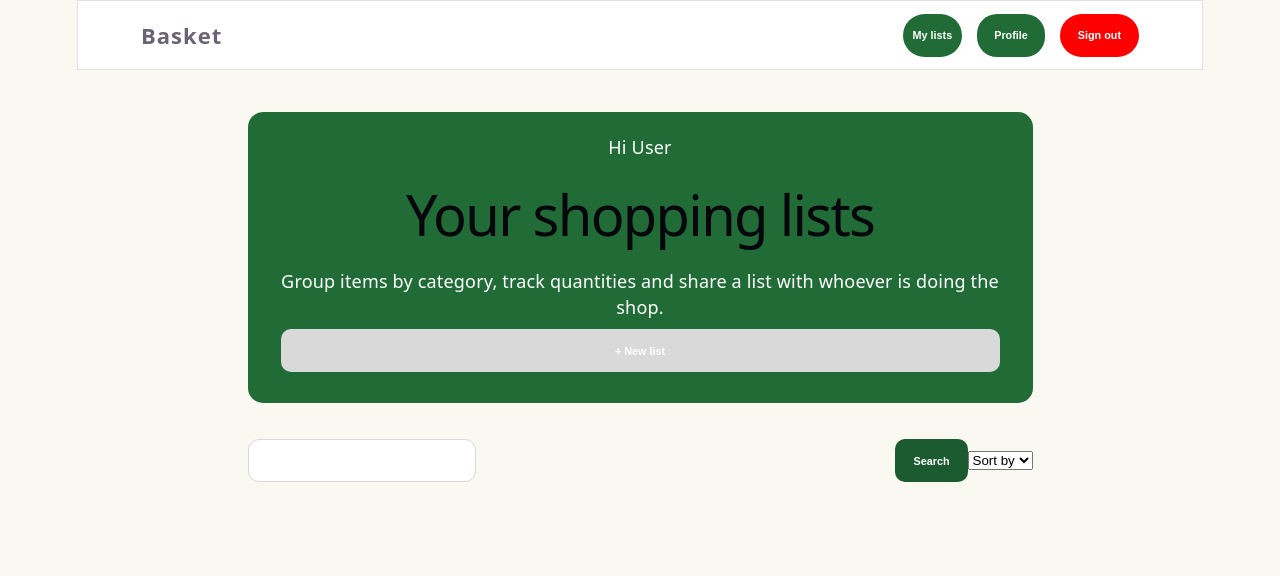
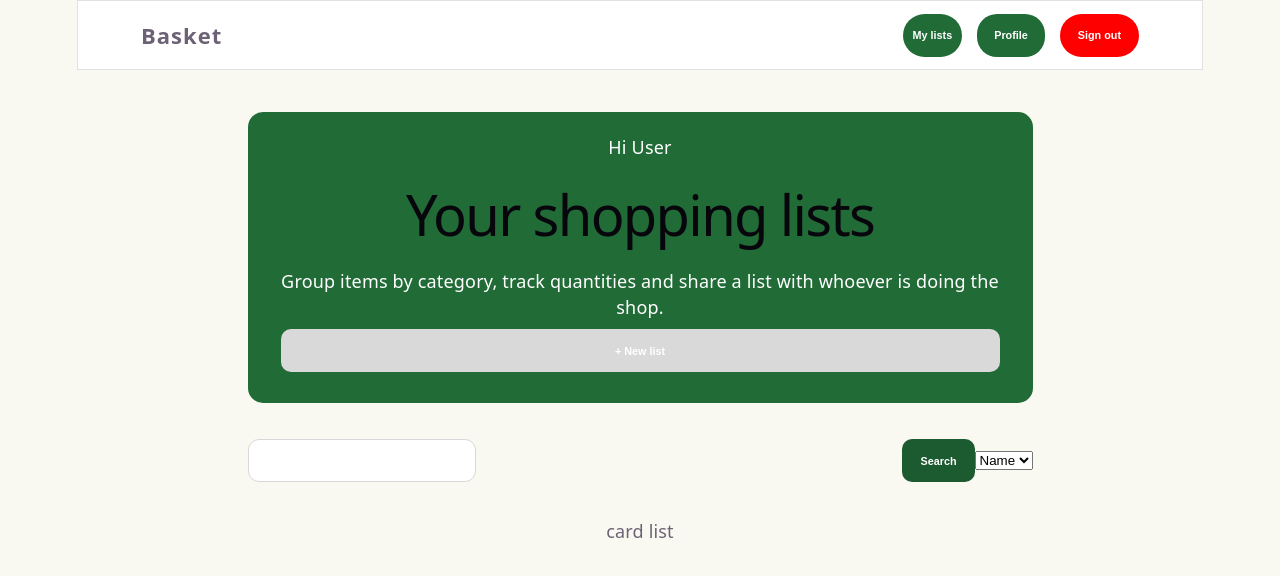
Before and after one commit to Samukelokhathi/Shopping-List-App-React-Ts, a React (Vite) app: page /home in a window 1280 px wide. Shown: the top 576 px of the page. Built offline with nearby package versions, Linux system fonts and the light colour scheme.

Commit message:
imported shoopingCard , root state app dispatch useNavigate

```diff
--- a/db.json
+++ b/db.json
@@ -15,9 +15,31 @@
       "number": "0987654321",
       "email": "baya@gmail.com",
       "password": "baya",
+      "lists": [
+        {
+          "id": "1787822957510",
+          "name": "fsaf",
+          "numberOfItems": 2,
+          "note": "fas"
+        },
+        {
+          "id": "1787822978277",
+          "name": "fasfas",
+          "numberOfItems": 11,
+          "note": "1ffq"
+        }
+      ],
+      "id": "H2fvCO68Etk"
+    },
+    {
+      "name": "Syabonga",
+      "surname": "Khanyile",
+      "number": "0987654321",
+      "email": "sya@gmail.com",
+      "password": "12345",
       "lists": [],
-      "id": "H2fvCO68Etk"
+      "id": "yNHlr0csTBg"
     }
   ],
-  "$schema": "./node_modules/json -server/schema.json"
+  "$schema": "./node_modules/json-server/schema.json"
 }
--- a/src/pages/Dashboard/Home.tsx
+++ b/src/pages/Dashboard/Home.tsx
@@ -8,9 +8,15 @@ import { Text } from "../../ui/Text/Text";
 import Modal from "../../components/Modal/Modal";
 import { useState } from "react";
 
+import ShoppingListCard from "../../components/ShoppingListCard/ShoppingListCard";
+
 import type { RootState, AppDispatch } from "../../store/Store";
 
 import { addShoppingList } from "../../store/ShoppingList/ShoppingListThunks";
+
+import type { ShoppingList } from "../../types/User";
+
+import { useNavigate } from "react-router-dom";
 
 const Home = () => {
   const [search, setSearch] = useState("");
@@ -49,7 +55,13 @@ const Home = () => {
               <Input type="text" />
               <label className={homeStyle.listItemName}>Optional Note</label>
               <Input type="textarea" />n m
-              <Button type="submit" children={"Create List"} />
+              <Button
+                type="submit"
+                children={"Create List"}
+                onClick={() => {
+                  console.log("list created");
+                }}
+              />
             </form>
           </Modal>
         </section>
@@ -69,12 +81,14 @@ const Home = () => {
               onChange={(event) => setSort(event.target.value)}
               className={homeStyle.sortSelect}
             >
-              <option value="default">Sort by</option>
               <option value="name">Name</option>
-              <option value="items">Items</option>
+              <option value="items">Date</option>
             </select>
           </div>
         </section>
+        <p>card list</p>
+
+        <section></section>
       </main>
     </div>
   );
```
